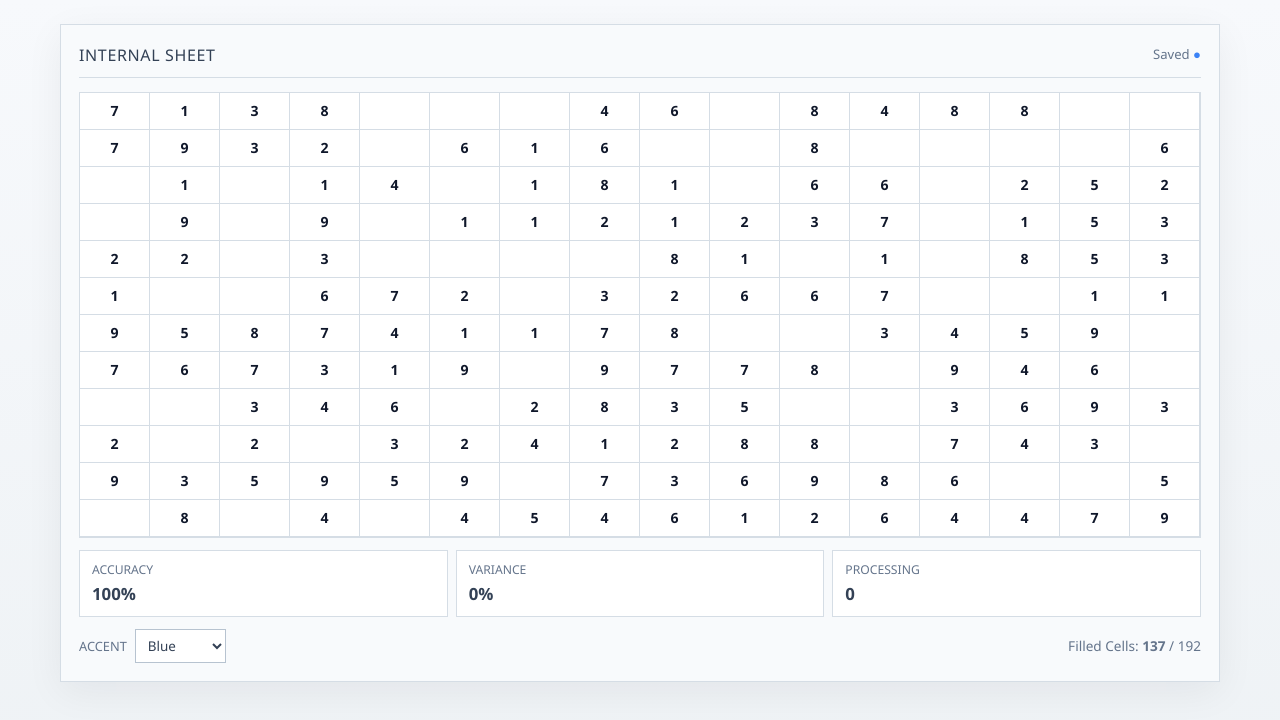
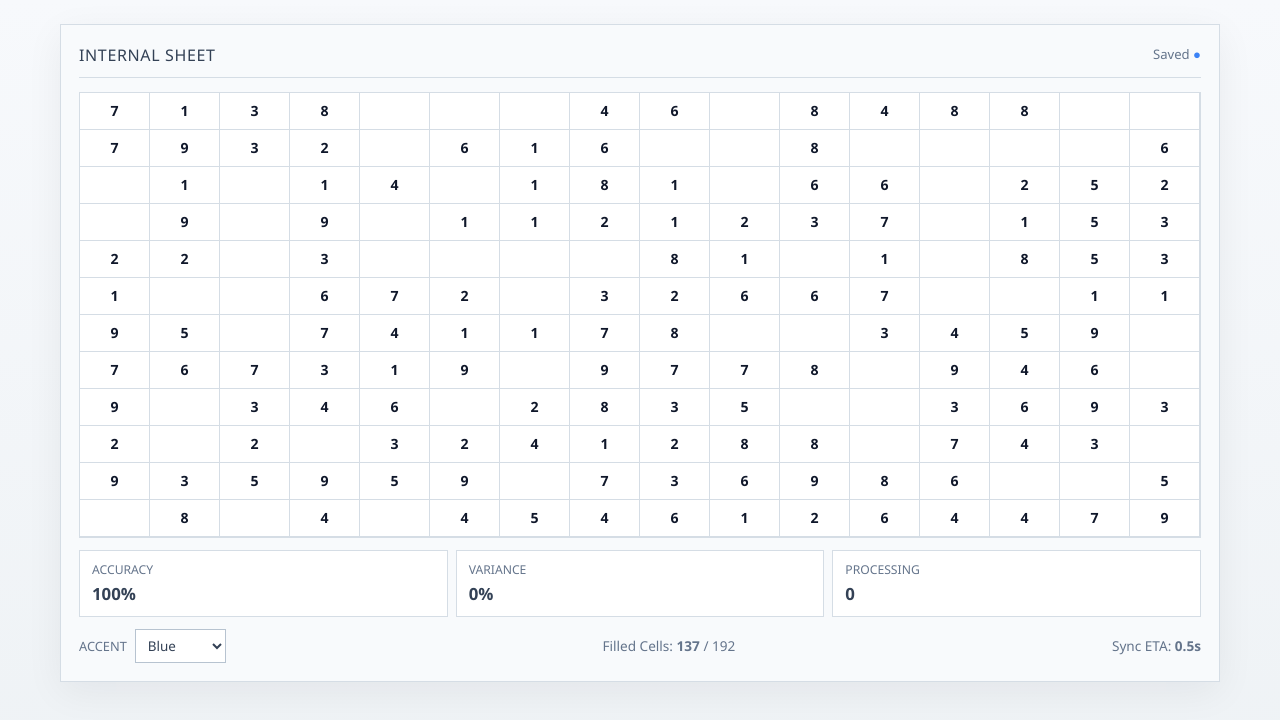
Before and after one commit to aeongiii/working-game, a React (Vite) app: page / in a window 1280 px wide. Shown: the top 720 px of the page. Built offline with nearby package versions, Linux system fonts and the light colour scheme.

Commit message:
feat: improve auto-fill flow and add sync ETA indicator

```diff
--- a/src/App.tsx
+++ b/src/App.tsx
@@ -3,12 +3,12 @@ import {
   AUTO_ADD_MS,
   GRID_COLS,
   GRID_ROWS,
-  addRandomNumber,
   cloneGrid,
   createInitialGrid,
   findConnectedGroup,
   hasAnyMatch,
   isGameOver,
+  tickGrid,
   type Cell,
 } from './game'
 
@@ -141,6 +141,7 @@ function App() {
   const [hiddenMode, setHiddenMode] = useState(false)
   const [gameOver, setGameOver] = useState(false)
   const [previewIndices, setPreviewIndices] = useState<Set<number>>(new Set())
+  const [nextTickMs, setNextTickMs] = useState(AUTO_ADD_MS)
   const [theme, setTheme] = useState<string>(() => {
     return localStorage.getItem(STORAGE_THEME_KEY) ?? THEMES[0].value
   })
@@ -173,10 +174,23 @@ function App() {
     }
 
     const timer = window.setInterval(() => {
-      setCells((prev) => addRandomNumber(prev))
+      setCells((prev) => tickGrid(prev))
+      setNextTickMs(AUTO_ADD_MS)
     }, AUTO_ADD_MS)
 
     return () => window.clearInterval(timer)
+  }, [hiddenMode, gameOver])
+
+  useEffect(() => {
+    if (hiddenMode || gameOver) {
+      return
+    }
+
+    const countdown = window.setInterval(() => {
+      setNextTickMs((prev) => (prev <= 100 ? AUTO_ADD_MS : prev - 100))
+    }, 100)
+
+    return () => window.clearInterval(countdown)
   }, [hiddenMode, gameOver])
 
   const filledCount = useMemo(
@@ -237,6 +251,7 @@ function App() {
     setGameOver(false)
     setHiddenMode(false)
     setPreviewIndices(new Set())
+    setNextTickMs(AUTO_ADD_MS)
   }
 
   return (
@@ -258,8 +273,11 @@ function App() {
       />
       <div className="wg-footer">
         <ThemeSelector theme={theme} onChange={setTheme} />
-        <p>
+        <p className="wg-footer-stat">
           Filled Cells: <strong>{filledCount}</strong> / {GRID_ROWS * GRID_COLS}
+        </p>
+        <p className="wg-footer-stat">
+          Sync ETA: <strong>{hiddenMode ? '--' : `${(nextTickMs / 1000).toFixed(1)}s`}</strong>
         </p>
       </div>
       {!gameOver && !hiddenMode && !hasMatch && (
--- a/src/game.ts
+++ b/src/game.ts
@@ -144,6 +144,26 @@ export function addRandomNumber(grid: Cell[]) {
   return next
 }
 
+export function tickGrid(grid: Cell[]) {
+  let next = addRandomNumber(grid)
+  if (hasAnyMatch(next)) {
+    return next
+  }
+
+  // Keep filling a few more empty cells to reduce dead turns.
+  for (let attempt = 0; attempt < 3; attempt += 1) {
+    const withOneMore = addRandomNumber(next)
+    if (withOneMore === next) {
+      break
+    }
+    next = withOneMore
+    if (hasAnyMatch(next)) {
+      break
+    }
+  }
+  return next
+}
+
 export function isGameOver(grid: Cell[]) {
   const hasEmpty = grid.some((cell) => cell.value === null)
   return !hasEmpty && !hasAnyMatch(grid)
--- a/src/index.css
+++ b/src/index.css
@@ -132,6 +132,10 @@ body {
   font-size: 0.85rem;
 }
 
+.wg-footer-stat {
+  margin: 0;
+}
+
 .wg-theme {
   display: flex;
   align-items: center;
```
